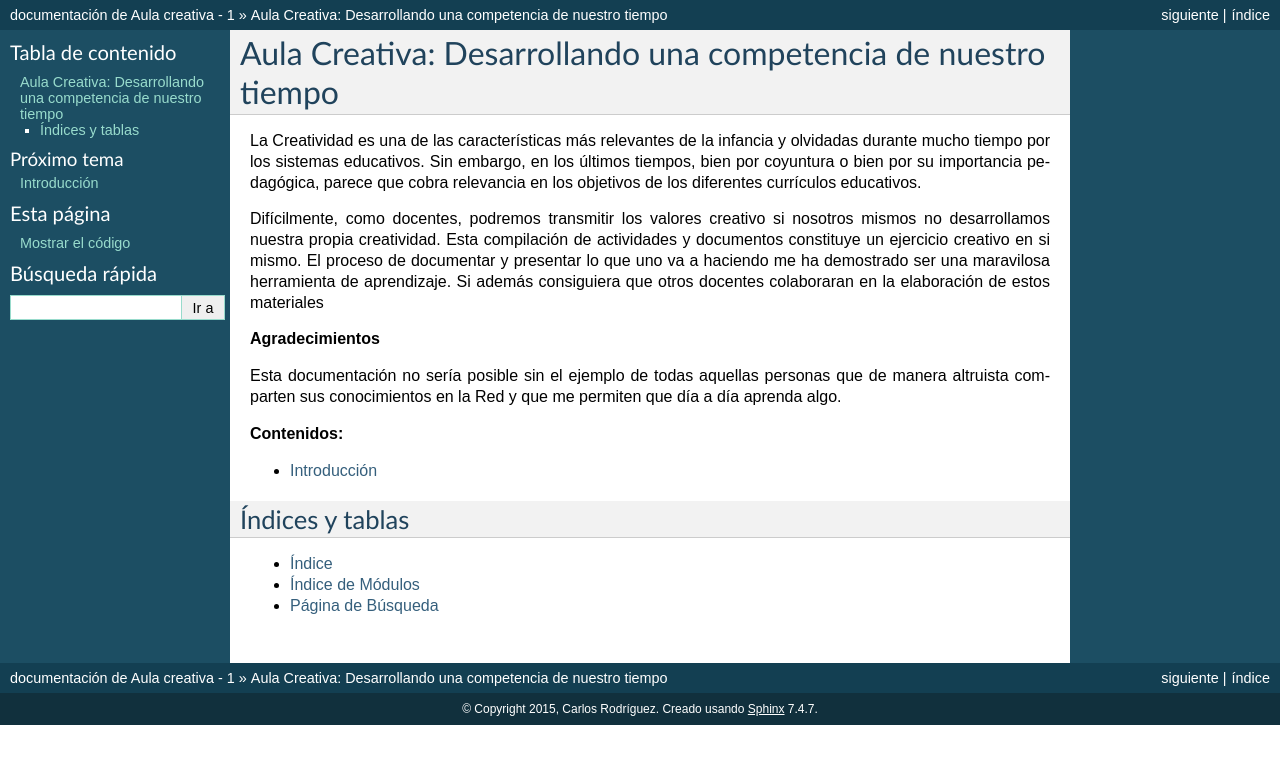
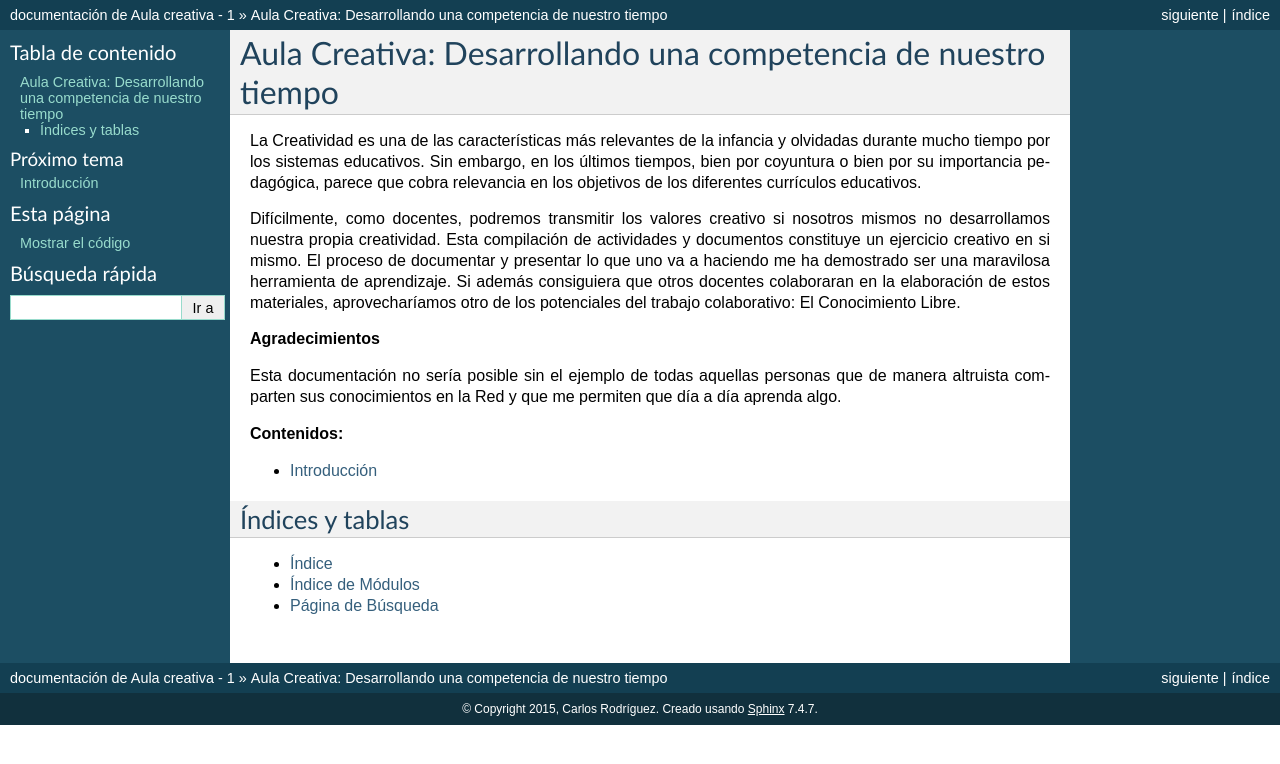
Before and after one commit to es3a10/aula_creativa, a Sphinx documentation site: the page built from docs/index.rst, in a window 1280 px wide. Shown: the top 764 px of the page. Built offline with Sphinx 7.4.7, drawn with Linux system fonts in a browser that asks for light colours.

Commit message:
Update index.rst

```diff
--- a/docs/index.rst
+++ b/docs/index.rst
@@ -14,7 +14,8 @@ Difícilmente, como docentes, podremos transmitir los valores creativo si nosotr
 desarrollamos nuestra propia creatividad. Esta compilación de actividades
 y documentos constituye un ejercicio creativo en si mismo. El proceso de documentar y presentar lo que uno va a haciendo
 me ha demostrado ser una maravilosa herramienta de aprendizaje. Si además consiguiera que otros docentes colaboraran
-en la elaboración de estos materiales
+en la elaboración de estos materiales, aprovecharíamos otro de los potenciales del trabajo colaborativo: El Conocimiento
+Libre.
 
 
 **Agradecimientos**
```
